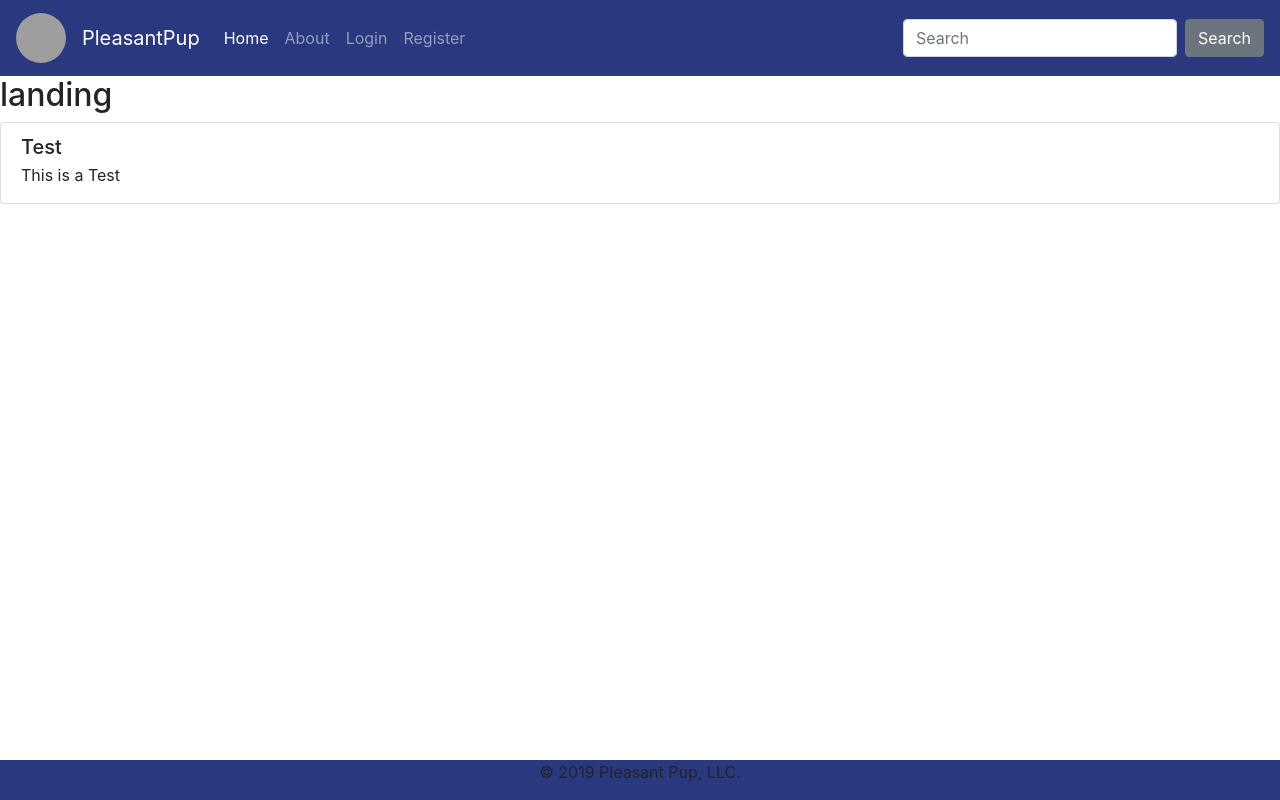
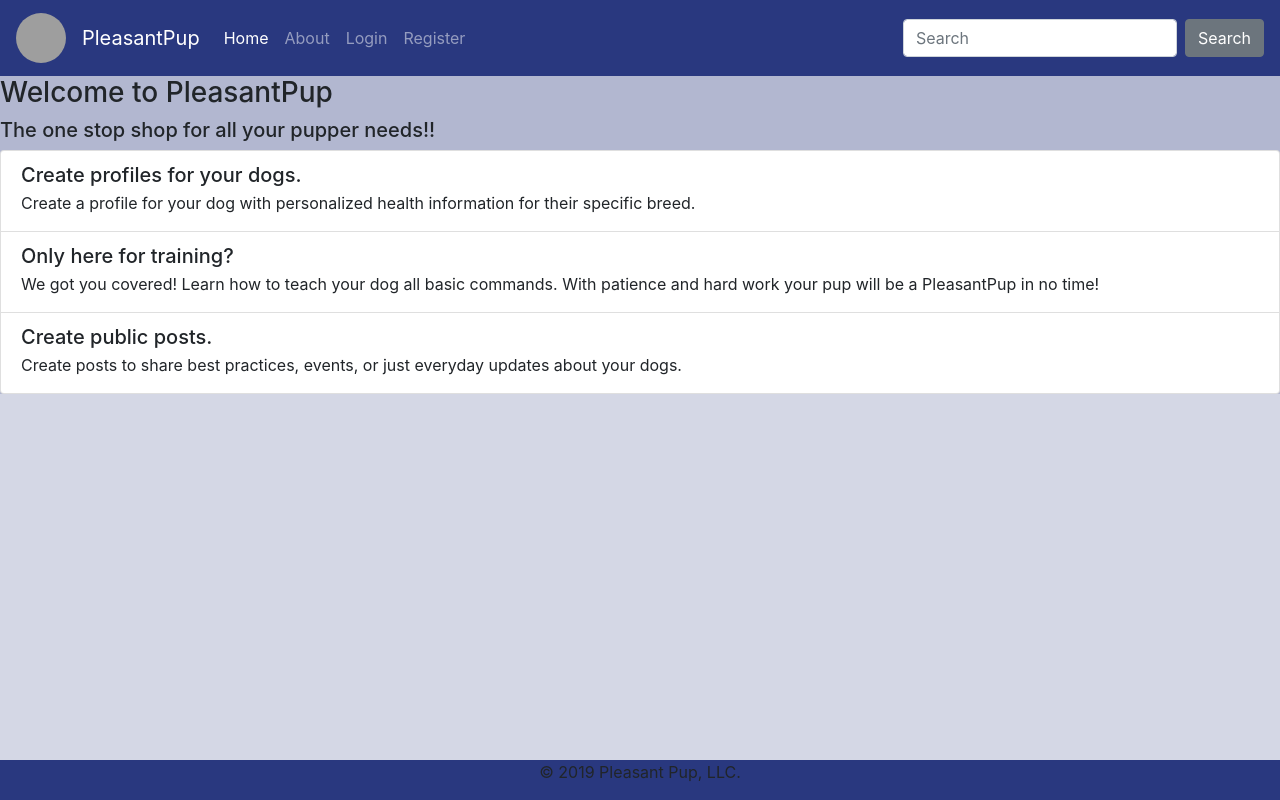
Before and after one commit to danielkbolton/PleasantPup, a Django app: page / in a window 1280 px wide. Run offline with Django 3.2, Linux system fonts and the light colour scheme; some libraries are stand-ins or nearby versions; grey boxes are pictures that could not be loaded.

Commit message:
adds styling

```diff
--- a/pleasantPup_app/static/css/main.css
+++ b/pleasantPup_app/static/css/main.css
@@ -6,6 +6,7 @@
 html, body{
     min-height: 100%;
     margin: 0;
+    background: rgba(41,56,127,.2);
 }
 
 footer {
@@ -49,6 +50,12 @@ footer {
     border: 1px solid black;
 }
 
+
+.profile-section{
+    margin-left: 50px;
+}
+
+
 .prof-pic-md{
     width:200px;
     height:200px;
@@ -71,7 +78,8 @@ footer {
     -moz-box-shadow: 4px 4px 25px -8px rgba(0,0,0,0.75);
     box-shadow: 4px 4px 25px -8px rgba(0,0,0,0.75);
     border-radius: 20px;
-
+    background:whitesmoke;
+    margin-bottom: 70px;
 }
 
 
@@ -141,4 +149,9 @@ footer {
 };
 
 
+.dog-thing{
+    width:50%;
+    margin-left: 90%;
+}
+
 /* ---------- START TRAINING PAGE ---------- */
--- a/pleasantPup_app/templates/landing.html
+++ b/pleasantPup_app/templates/landing.html
@@ -3,20 +3,34 @@
 
 {% block content %}
 
-<h2>landing</h2>
+
+<h3>Welcome to PleasantPup</h3>
+<h5>The one stop shop for all your pupper needs!!</h5>
+
 
 
 <div class="list-group">
 
     <div class="list-group-item flex-column align-items-start">
         <div class="d-flex w-100 justify-content-between">
-            <h5 class="mb-1">Test</h5>
+            <h5 class="mb-1">Create profiles for your dogs.</h5>
         </div>
-        <p class="mb-1">This is a Test</p>
+        <p class="mb-1">Create a profile for your dog with personalized health information for their specific breed.</p>
     </div>
 
+    <div class="list-group-item flex-column align-items-start">
+        <div class="d-flex w-100 justify-content-between">
+            <h5 class="mb-1">Only here for training?</h5>
+        </div>
+        <p class="mb-1">We got you covered! Learn how to teach your dog all basic commands. With patience and hard work your pup will be a PleasantPup in no time!</p>
+    </div>
 
-
+    <div class="list-group-item flex-column align-items-start">
+        <div class="d-flex w-100 justify-content-between">
+            <h5 class="mb-1">Create public posts.</h5>
+        </div>
+        <p class="mb-1">Create posts to share best practices, events, or just everyday updates about your dogs.</p>
+    </div>
 
 
 </div>
--- a/pleasantPup_app/templates/profile.html
+++ b/pleasantPup_app/templates/profile.html
@@ -28,7 +28,7 @@
     {% endif %}
 </div>
 
-<div>
+<div class="dog-thing">
         <h2>Your Dogs</h2>
         <a href="{% url 'dog_create' %}">create dog</a>
 </div>
```
Also changed, not shown: pleasantPup_app/templates/profile_view.html (+6 -5 lines).
